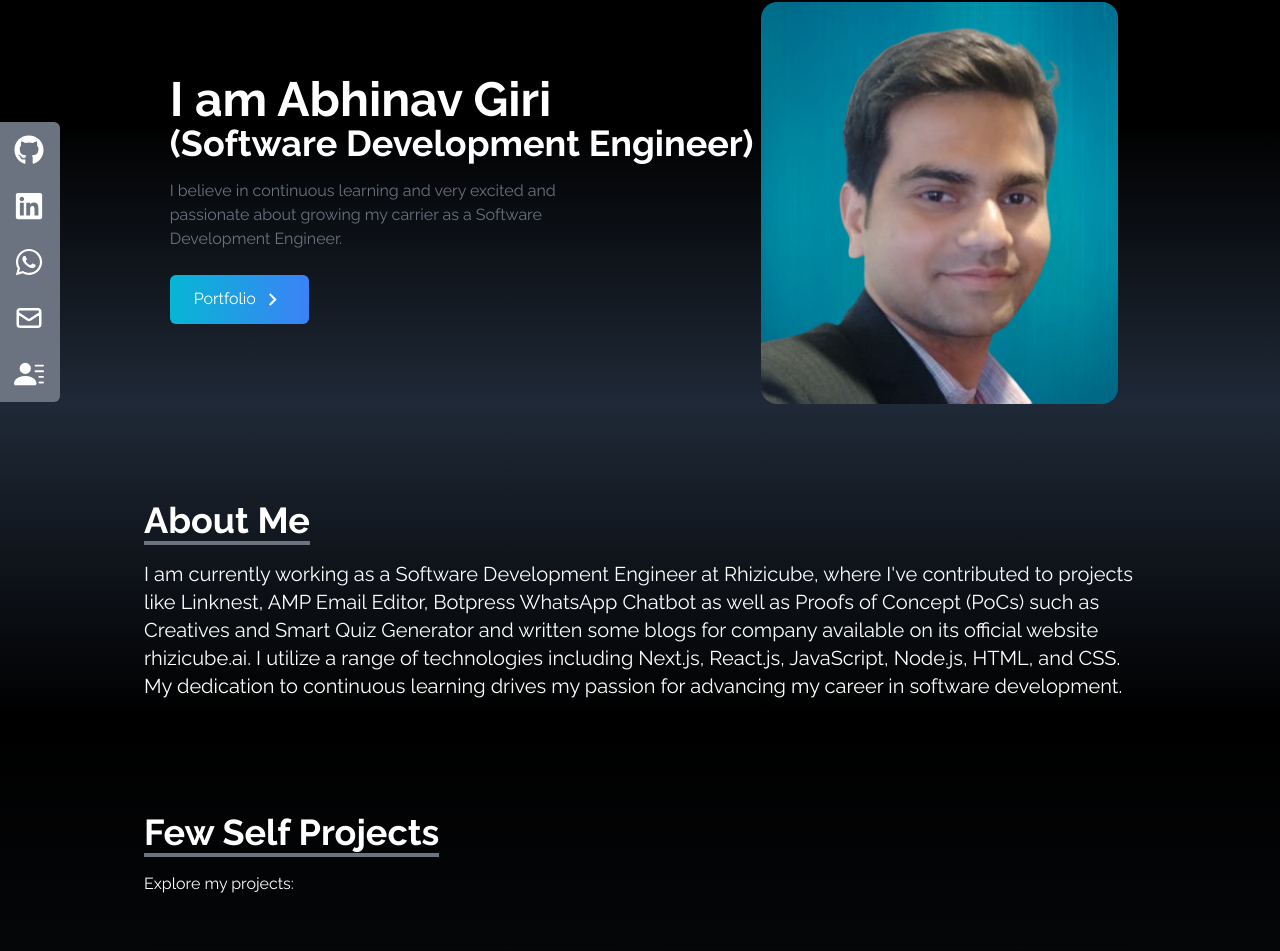
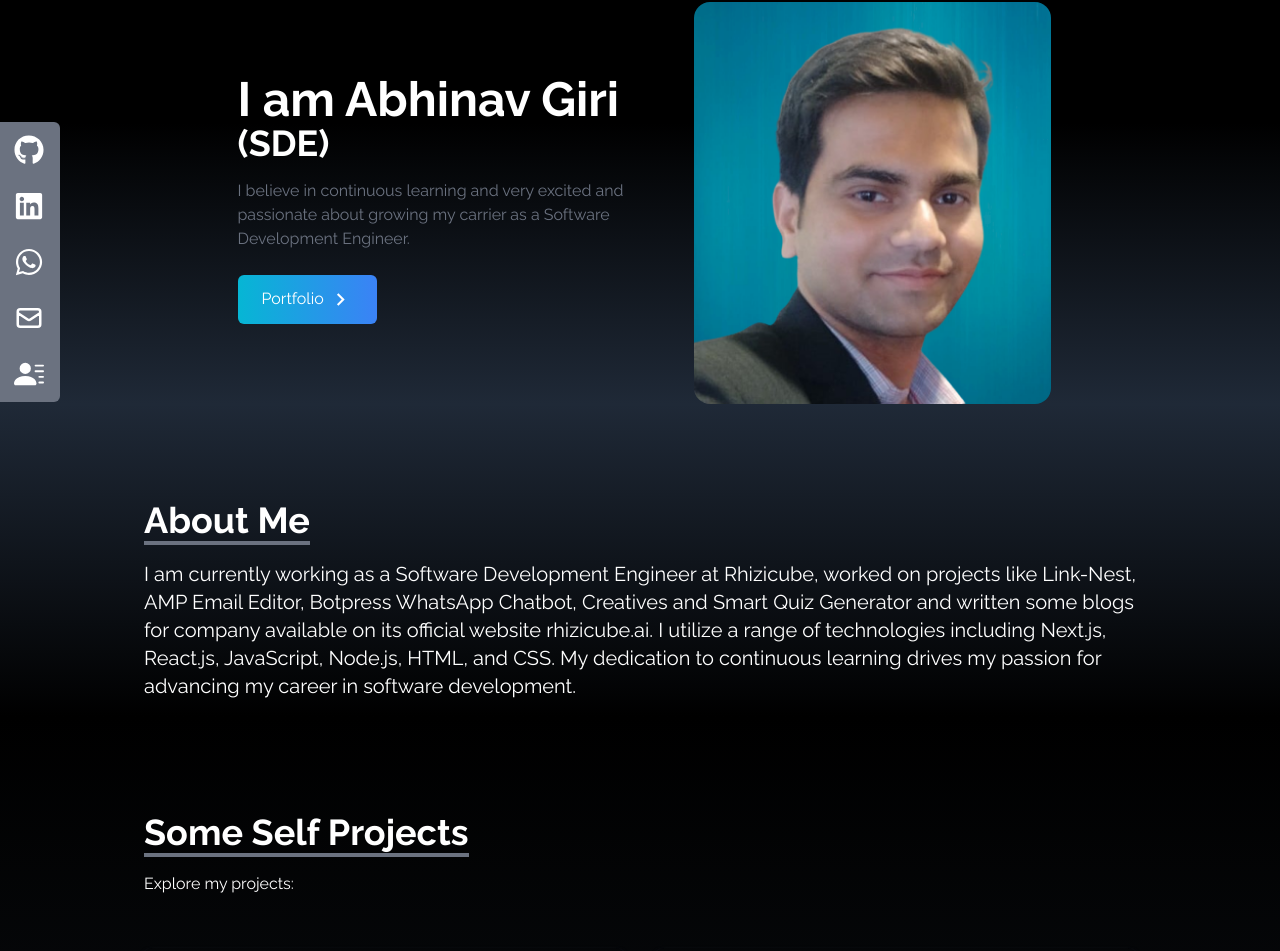
Before and after one commit to Abhinav-Giri/portfolio, a React (Create React App) app: page / in a window 1280 px wide. Shown: the part 158-1109 px from the top of the page. Built offline with nearby package versions, Linux system fonts and the light colour scheme.

Commit message:
projects modifications

```diff
--- a/src/components/About.jsx
+++ b/src/components/About.jsx
@@ -14,7 +14,7 @@ const About = () => {
 
         </div>
         <p className="text-xl">
-         I am currently working as a Software Development Engineer at Rhizicube, where I've contributed to projects like Linknest, AMP Email Editor, Botpress WhatsApp Chatbot as well as Proofs of Concept (PoCs) such as Creatives and Smart Quiz Generator and written some blogs for company available on its official website rhizicube.ai. I utilize a range of technologies including Next.js, React.js, JavaScript, Node.js, HTML, and CSS. My dedication to continuous learning drives my passion for advancing my career in software development.
+         I am currently working as a Software Development Engineer at Rhizicube, worked on projects like Link-Nest, AMP Email Editor, Botpress WhatsApp Chatbot, Creatives and Smart Quiz Generator and written some blogs for company available on its official website rhizicube.ai. I utilize a range of technologies including Next.js, React.js, JavaScript, Node.js, HTML, and CSS. My dedication to continuous learning drives my passion for advancing my career in software development.
         </p>
 
 {/*         <p className="text-xl">
--- a/src/components/Home.jsx
+++ b/src/components/Home.jsx
@@ -15,7 +15,7 @@ const Home = () => {
             I am Abhinav Giri
             </h2>
           <h2 className="text-2xl font-bold text-white sm:text-4xl">
-             (Software Development Engineer)
+             (SDE)
           </h2>
           <p className="max-w-md py-4 text-gray-500">
           I believe in continuous learning and very excited and passionate about growing my carrier as a Software Development Engineer.
--- a/src/components/Portfolio.jsx
+++ b/src/components/Portfolio.jsx
@@ -55,7 +55,7 @@ const Portfolio = () => {
       <div className="flex flex-col justify-center w-full h-full max-w-screen-lg p-4 mx-auto">
         <div className="pb-8">
           <p className="inline text-4xl font-bold border-b-4 border-gray-500">
-            Few Self Projects
+            Some Self Projects
           </p>
           <p className="pt-5 pb-5">Explore my projects:</p>
         </div>
```
